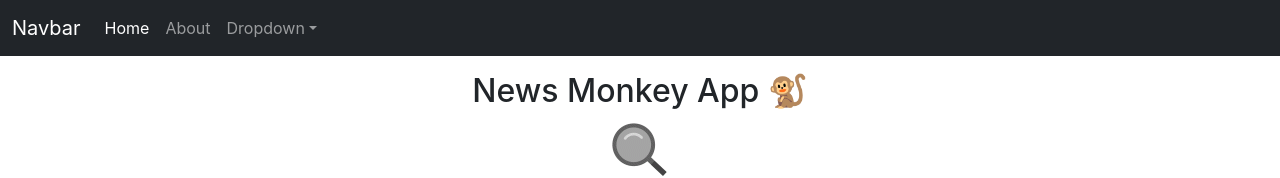
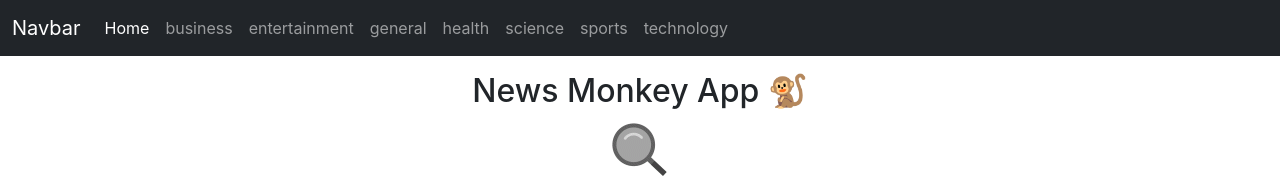
Before and after one commit to Mr-Apoorv/newsApp2, a React (Create React App) app: page / in a window 1280 px wide. Shown: the top 178 px of the page. Built offline with nearby package versions, Linux system fonts and the light colour scheme; no server answers.

Commit message:
L-31 React router V6.3.0 installed and setup for different news categories

```diff
--- a/package.json
+++ b/package.json
@@ -8,6 +8,7 @@
     "@testing-library/user-event": "^13.5.0",
     "react": "^18.2.0",
     "react-dom": "^18.2.0",
+    "react-router-dom": "^6.4.2",
     "react-scripts": "5.0.1",
     "web-vitals": "^2.1.4"
   },
--- a/src/App.js
+++ b/src/App.js
@@ -3,13 +3,103 @@ import "./App.css";
 import React, { Component } from "react";
 import NavBar from "./components/NavBar";
 import News from "./components/News";
+import { BrowserRouter, Routes, Route } from "react-router-dom";
 
 export default class App extends Component {
   render() {
     return (
       <div>
         <NavBar />
-        <News postPerPage={8} country="in" category="business" />
+        <Routes>
+          <Route
+            path="/"
+            element={
+              <News
+                key="general"
+                postPerPage={8}
+                country="in"
+                category="general"
+              />
+            }
+          />
+          <Route
+            path="/business"
+            element={
+              <News
+                key="business"
+                postPerPage={8}
+                country="in"
+                category="business"
+              />
+            }
+          />
+          <Route
+            path="/entertainment"
+            element={
+              <News
+                key="entertainment"
+                postPerPage={8}
+                country="in"
+                category="entertainment"
+              />
+            }
+          />
+          <Route
+            path="/general"
+            element={
+              <News
+                key="general"
+                postPerPage={8}
+                country="in"
+                category="general"
+              />
+            }
+          />
+          <Route
+            path="/health"
+            element={
+              <News
+                key="health"
+                postPerPage={8}
+                country="in"
+                category="health"
+              />
+            }
+          />
+          <Route
+            path="/science"
+            element={
+              <News
+                key="science"
+                postPerPage={8}
+                country="in"
+                category="science"
+              />
+            }
+          />
+          <Route
+            path="/sports"
+            element={
+              <News
+                key="sports"
+                postPerPage={8}
+                country="in"
+                category="sports"
+              />
+            }
+          />
+          <Route
+            path="/technology"
+            element={
+              <News
+                key="technology"
+                postPerPage={8}
+                country="in"
+                category="technology"
+              />
+            }
+          />
+        </Routes>
       </div>
     );
   }
--- a/src/components/NavBar.js
+++ b/src/components/NavBar.js
@@ -1,4 +1,5 @@
 import React, { Component } from "react";
+import { Link } from "react-router-dom";
 
 export class NavBar extends Component {
   render() {
@@ -6,9 +7,9 @@ export class NavBar extends Component {
       <div>
         <nav className="navbar navbar-expand-lg navbar-dark bg-dark">
           <div className="container-fluid">
-            <a className="navbar-brand" href="/">
+            <Link className="navbar-brand" to="/">
               Navbar
-            </a>
+            </Link>
             <button
               className="navbar-toggler"
               type="button"
@@ -26,45 +27,44 @@ export class NavBar extends Component {
             >
               <ul className="navbar-nav me-auto mb-2 mb-lg-0">
                 <li className="nav-item">
-                  <a className="nav-link active" aria-current="page" href="/">
+                  <Link className="nav-link active" aria-current="page" to="/">
                     Home
-                  </a>
+                  </Link>
                 </li>
                 <li className="nav-item">
-                  <a className="nav-link" href="/">
-                    About
-                  </a>
+                  <Link className="nav-link" to="business">
+                    business
+                  </Link>
                 </li>
-                <li className="nav-item dropdown">
-                  <a
-                    className="nav-link dropdown-toggle"
-                    href="/"
-                    role="button"
-                    data-bs-toggle="dropdown"
-                    aria-expanded="false"
-                  >
-                    Dropdown
-                  </a>
-                  <ul className="dropdown-menu">
-                    <li>
-                      <a className="dropdown-item" href="/">
-                        Action
-                      </a>
-                    </li>
-                    <li>
-                      <a className="dropdown-item" href="/">
-                        Another action
-                      </a>
-                    </li>
-                    <li>
-                      <hr className="dropdown-divider" />
-                    </li>
-                    <li>
-                      <a className="dropdown-item" href="/">
-                        Something else here
-                      </a>
-                    </li>
-                  </ul>
+                <li className="nav-item">
+                  <Link className="nav-link" to="entertainment">
+                    entertainment
+                  </Link>
+                </li>
+                <li className="nav-item">
+                  <Link className="nav-link" to="general">
+                    general
+                  </Link>
+                </li>
+                <li className="nav-item">
+                  <Link className="nav-link" to="health">
+                    health
+                  </Link>
+                </li>
+                <li className="nav-item">
+                  <Link className="nav-link" to="science">
+                    science
+                  </Link>
+                </li>
+                <li className="nav-item">
+                  <Link className="nav-link" to="sports">
+                    sports
+                  </Link>
+                </li>
+                <li className="nav-item">
+                  <Link className="nav-link" to="technology">
+                    technology
+                  </Link>
                 </li>
               </ul>
             </div>
--- a/src/index.js
+++ b/src/index.js
@@ -1,13 +1,16 @@
-import React from 'react';
-import ReactDOM from 'react-dom/client';
-import './index.css';
-import App from './App';
-import reportWebVitals from './reportWebVitals';
+import React from "react";
+import ReactDOM from "react-dom/client";
+import "./index.css";
+import App from "./App";
+import reportWebVitals from "./reportWebVitals";
+import { BrowserRouter, Routes, Route } from "react-router-dom";
 
-const root = ReactDOM.createRoot(document.getElementById('root'));
+const root = ReactDOM.createRoot(document.getElementById("root"));
 root.render(
   <React.StrictMode>
-    <App />
+    <BrowserRouter>
+      <App />
+    </BrowserRouter>
   </React.StrictMode>
 );
 
```
Also changed, not shown: src/components/News.js (+9 -0 lines), 1 other file (tests, documents, lock files or other folders).
